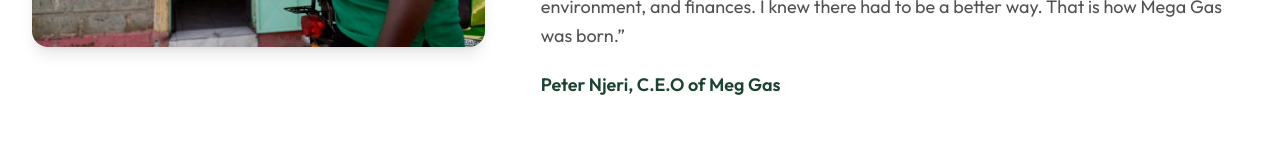
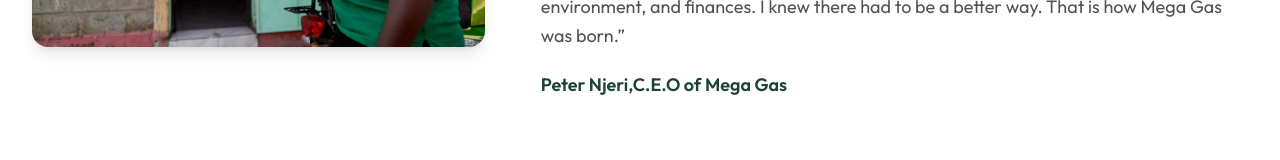
Before and after one commit to scott931/megagassiteckp, a Next.js app: page /about-us in a window 1280 px wide. Shown: the part 533-693 px from the top of the page. Built offline with nearby package versions, Linux system fonts and the light colour scheme.

Commit message:
statment

```diff
--- a/src/components/about-us/OurStoryHero.tsx
+++ b/src/components/about-us/OurStoryHero.tsx
@@ -56,7 +56,7 @@ export function OurStoryHero() {
                 harmful fuels that damaged their health, environment, and finances. I
                 knew there had to be a better way. That is how Mega Gas was born.&rdquo;
               </p>
-              <p className="font-semibold text-[#1B4332]">Peter Njeri, C.E.O of Meg Gas</p>
+              <p className="font-semibold text-[#1B4332]">Peter Njeri,C.E.O of Mega Gas</p>
             </div>
           </motion.div>
         </div>
```
